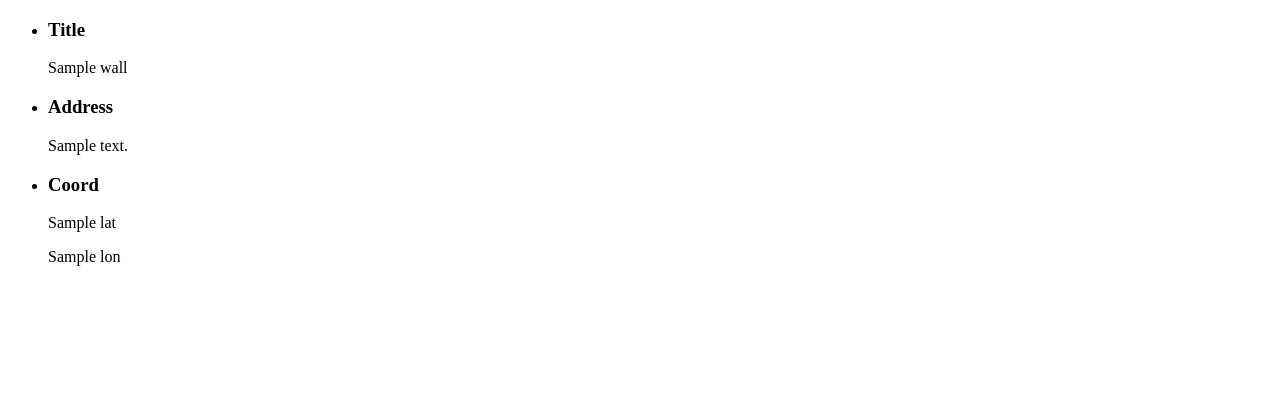
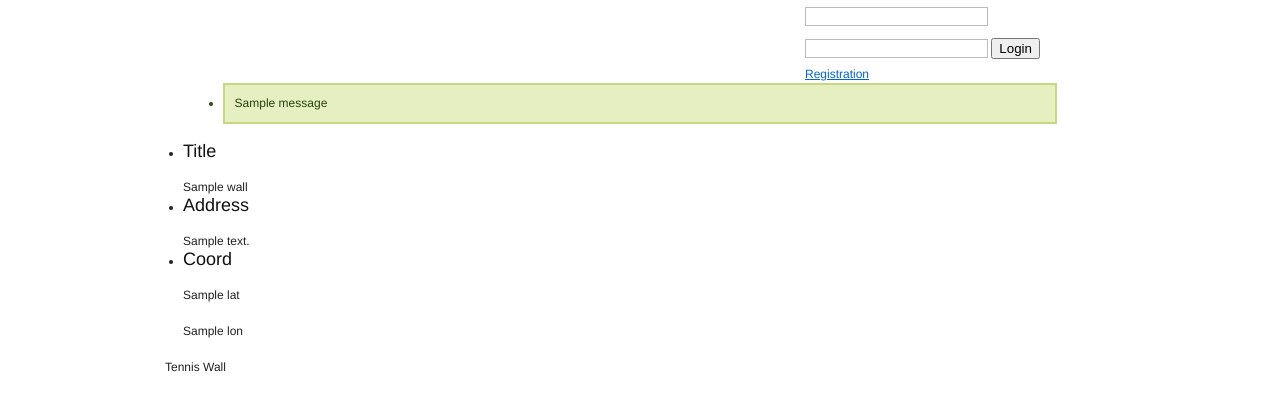
Before and after one commit to unpatioli/tenniswall, a Django app: template templates/walls/show.html in a window 1280 px wide. Shown: the top 411 px of the page. Run offline with Django 3.2, Linux system fonts and the light colour scheme; the template is opened without the code that fills it: most values are stand-ins (such as "Sample title", 1, 10 or a date in 2020); one stand-in notice (Sample message) is shown.

Commit message:
base template is rearranged according to blueprint

```diff
--- a/templates/base.html
+++ b/templates/base.html
@@ -1,21 +1,77 @@
 <!DOCTYPE html>
 <html>
 <head>
-    <title>{% block title %}Tenniswall{% endblock %}</title>
 
-    {% block head %}{% endblock %}
+  <meta http-equiv="Content-Type" content="text/html; charset=UTF-8" />
+
+  <title>{% block title %}Tenniswall{% endblock %}</title>
+
+  <link rel="stylesheet" href="{{ STATIC_URL }}css/blueprint/screen.css" type="text/css" media="screen, projection">
+  <link rel="stylesheet" href="{{ STATIC_URL }}css/blueprint/print.css" type="text/css" media="print">
+  <!--[if lt IE 8]><link rel="stylesheet" href="{{ STATIC_URL }}css/blueprint/ie.css" type="text/css" media="screen, projection"><![endif]-->
+
+  {% block head %}{% endblock %}
 </head>
-<body>
-    <div id="container">
-        <div id="header">
-            {% block header %}{% endblock %}
+<body class="bp">
+    <div id="container" class="container">
+      <div id="main_container">
+
+        <div id="header_container" class="span-24 last">
+          <div id="header" class="span-16">
+              {% block header %}&nbsp;{% endblock %}
+          </div>
+          <div id="auth_panel" class="span-8 last">
+            {% if user.is_authenticated %}
+              <div id="user" class="prepend-3 span-3">
+                <div id="username">
+                  {{ user.username }}
+                </div>
+              </div>
+              <div class="span-2 last">
+                <a href="{% url accounts_logout %}">Logout</a>
+              </div>
+            {% else %}
+              <form action="{% url accounts_login %}" method="post">
+                {% csrf_token %}
+                <input type="text" name="username" />
+                <input type="password" name="password" />
+                <input type="submit" value="Login" />
+              </form>
+              <a href="{% url accounts_register %}">Registration</a>
+            {% endif %}
+          </div>
+          {% if messages %}
+            <div id="messages_container" class="prepend-1 span-22 append-1 last">
+              <div class="messages" class="span-24 last">
+                <ul class="messages_list">
+                  {% for message in messages %}
+                    <li {% if message.tags %}class="{{ message.tags }}"{% endif %}>{{ message|safe }}</li>
+                  {% endfor %}
+                </ul>
+              </div>
+            </div>
+          {% endif %}
         </div>
-        <div id="main_content">
+
+        <div id="content_container" class="span-24 last">
+          <div id="content">
             {% block content %}{% endblock %}
+          </div>
         </div>
-        <div id="footer">
-            {% block footer %}{% endblock %}
+
+      </div>
+
+
+      <div id="footer_container" class="span-24 last">
+        <div id="footer_content">
+          <div id="footer" class="span-23 last">
+            {% block footer %}
+              Tennis Wall
+            {% endblock %}
+          </div>
         </div>
+      </div>
+
     </div>
 </body>
 </html>
```
